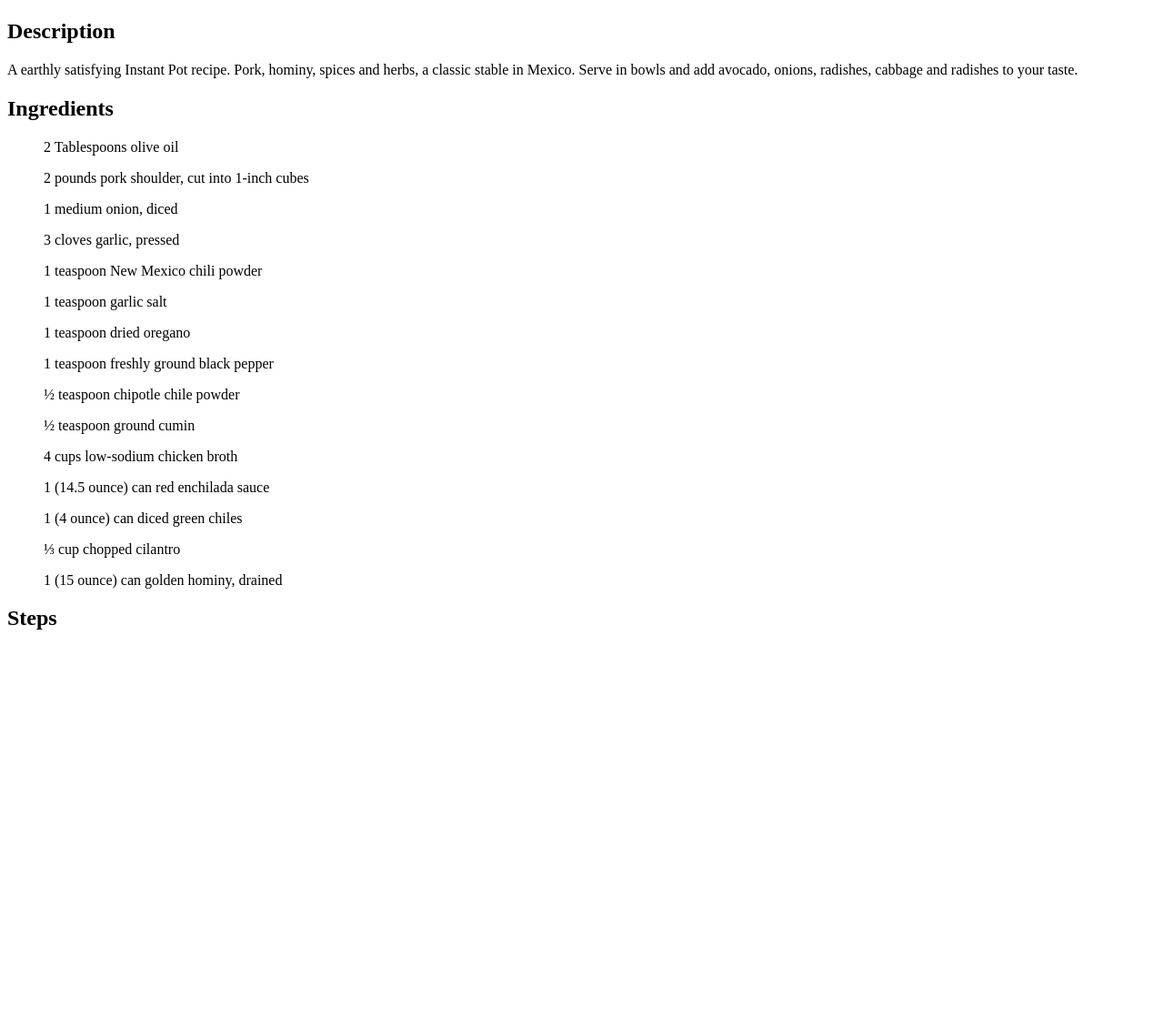
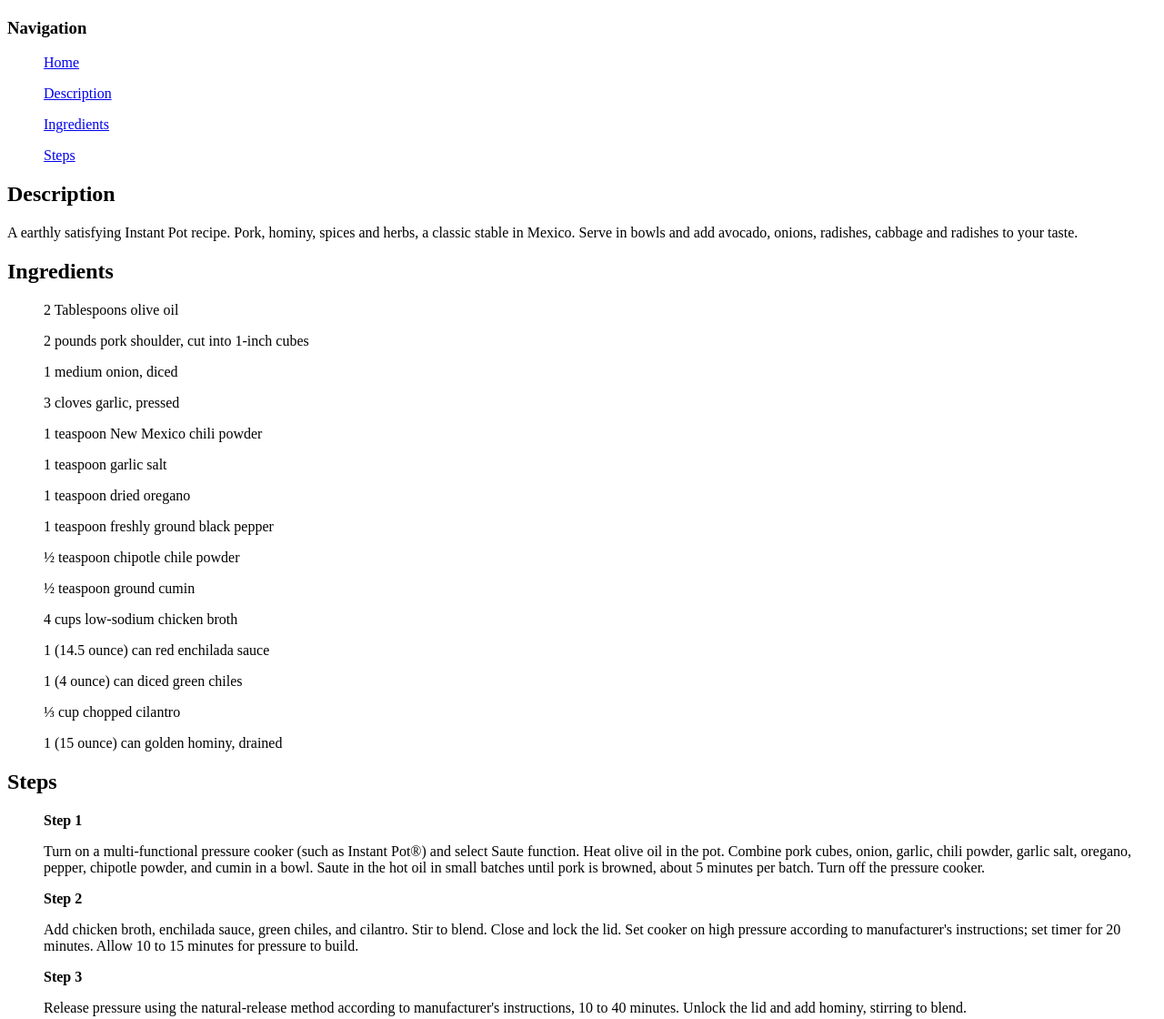
Before and after one commit to StormingChris/odin-recipes, a plain HTML site: page recipes/red-posole.html in a window 1280 px wide. Shown: the part 483-1603 px from the top of the page at 91% size. Before the commit the page ends 1196 px from the top, so only its background shows below. Drawn offline with Linux system fonts and the light colour scheme.

Commit message:
Add nagivation table of contents and new recipe page

```diff
--- a/recipes/red-posole.html
+++ b/recipes/red-posole.html
@@ -4,16 +4,22 @@
     <meta charset="UTF-8">
     <meta http-equiv="X-UA-Compatible" content="IE=edge">
     <meta name="viewport" content="width=device-width, initial-scale=1.0">
-    <title>Document</title>
+    <title>Red Posole</title>
 </head>
 <body>
     <h1>Red Posole</h1>
     <img src="../images/red-posole.jpeg" width="400" height="auto" alt="A bowl of Red Posole soup">
 
-    <h2>Description</h2>
+    <h3>Navigation</h3>
+    <ul><a href="../index.html">Home</a></ul>
+    <ul><a href="#Description">Description</a></ul>
+    <ul><a href="#Ingredients">Ingredients</a></ul>
+    <ul><a href="#Steps">Steps</a></ul>
+
+    <h2 id="Description">Description</h2>
     <p>A earthly satisfying Instant Pot recipe. Pork, hominy, spices and herbs, a classic stable in Mexico. Serve in bowls and add avocado, onions, radishes, cabbage and radishes to your taste.</p>
 
-    <h2>Ingredients</h2>
+    <h2 id="Ingredients">Ingredients</h2>
 
     <ul>2 Tablespoons olive oil</ul>
     <ul>2 pounds pork shoulder, cut into 1-inch cubes</ul>
@@ -32,8 +38,13 @@
     <ul>1 (15 ounce) can golden hominy, drained</ul>
 
 
-    <h2>Steps</h2>
+    <h2 id="Steps">Steps</h2>
 
+    <ul><b>Step 1</b><p> Turn on a multi-functional pressure cooker (such as Instant Pot®) and select Saute function. Heat olive oil in the pot. Combine pork cubes, onion, garlic, chili powder, garlic salt, oregano, pepper, chipotle powder, and cumin in a bowl. Saute in the hot oil in small batches until pork is browned, about 5 minutes per batch. Turn off the pressure cooker.</ul>
+
+    <ul><b>Step 2</b><p> Add chicken broth, enchilada sauce, green chiles, and cilantro. Stir to blend. Close and lock the lid. Set cooker on high pressure according to manufacturer's instructions; set timer for 20 minutes. Allow 10 to 15 minutes for pressure to build.</ul>
+
+    <ul><b>Step 3</b><p> Release pressure using the natural-release method according to manufacturer's instructions, 10 to 40 minutes. Unlock the lid and add hominy, stirring to blend.</ul>
 
 </body>
 </html>
```
Also changed, not shown: index.html (+2 -0 lines), recipes/vegetarian-california-melt.html (added, +42 -0 lines), images/vegetarian-california-melt.jpg (added), 1 other file.
